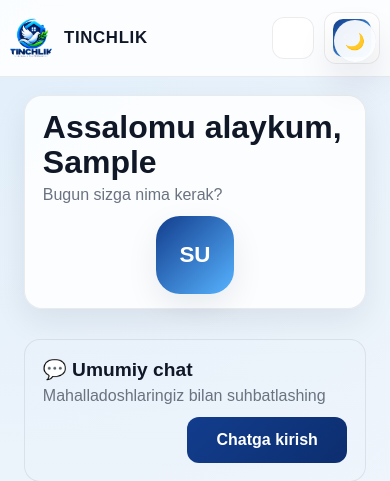
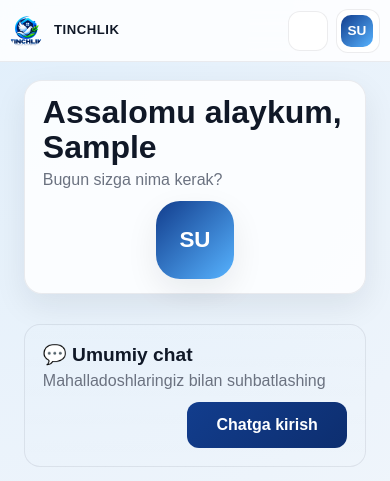
Before and after one commit to ibrohim-system-1020/TINCHLIK24, a Django app: page / in a window 390 px wide. Shown: the top 481 px of the page. Run offline with Django 5.2, Linux system fonts and the light colour scheme; the visitor is signed in with stand-in values (Sample User, id 1); data comes from the database, SQL or seed files in the repository; data that the repository does not hold is empty.

Commit message:
Fix responsive navigation and media queries

```diff
--- a/static/css/dashboard.css
+++ b/static/css/dashboard.css
@@ -350,14 +350,7 @@ body.mobile-menu-open {
   touch-action: none;
 }
 
-@media (prefers-reduced-motion: reduce) {
-  .mobile-panel,
-  .mobile-menu {
-    transition: none;
-  }
-}
-
-@media (max-width: 880px) {
+@media (max-width: 1023px) {
   .nav-links {
     display: none;
   }
@@ -371,16 +364,104 @@ body.mobile-menu-open {
   }
 }
 
-@media (max-width: 560px) {
+@media (max-width: 767px) {
   .topbar {
-    padding-inline: 10px;
+    padding-inline: 12px;
   }
 
   .brand-sub {
     display: none;
   }
 
+  .brand-title {
+    font-size: 0.96rem;
+  }
+
+  .logo-link,
+  .brand-logo {
+    width: 36px;
+    height: 36px;
+  }
+
+  .nav-actions {
+    gap: 8px;
+  }
+
+  .theme-toggle,
+  .hamburger {
+    width: 40px;
+    height: 40px;
+  }
+
   .avatar-button {
     padding-right: 8px;
   }
 }
+
+@media (max-width: 479px) {
+  .topbar {
+    padding: 8px 10px;
+    min-height: 62px;
+  }
+
+  .brand {
+    gap: 8px;
+  }
+
+  .brand-text {
+    max-width: 110px;
+  }
+
+  .brand-title {
+    font-size: 0.82rem;
+    letter-spacing: 0.04em;
+  }
+
+  .logo-link,
+  .brand-logo {
+    width: 32px;
+    height: 32px;
+  }
+
+  .theme-toggle {
+    display: none;
+  }
+
+  .avatar-img,
+  .avatar-fallback {
+    width: 32px;
+    height: 32px;
+  }
+
+  .avatar-button {
+    padding: 4px 6px 4px 4px;
+    min-width: 44px;
+    min-height: 44px;
+  }
+
+  .mobile-menu {
+    width: min(290px, 86vw);
+    padding-top: max(12px, calc(env(safe-area-inset-top) + 12px));
+    padding-bottom: max(16px, calc(env(safe-area-inset-bottom) + 12px));
+  }
+}
+
+@media (min-width: 1024px) {
+  .hamburger {
+    display: none !important;
+  }
+
+  .mobile-panel {
+    display: none !important;
+    visibility: hidden !important;
+    opacity: 0 !important;
+    pointer-events: none !important;
+  }
+}
+
+@media (prefers-reduced-motion: reduce) {
+  .mobile-panel,
+  .mobile-menu {
+    transition: none;
+  }
+}
--- a/static/js/dashboard.js
+++ b/static/js/dashboard.js
@@ -58,7 +58,7 @@
   }
 
   function handleResize() {
-    if (window.innerWidth > 880) {
+    if (window.innerWidth >= 1024) {
       closeMobileMenu();
     }
   }
@@ -90,7 +90,7 @@
     });
 
     mobilePanel.addEventListener('click', function (event) {
-      if (event.target === mobilePanel) {
+      if (event.target === mobilePanel || !mobileMenu.contains(event.target)) {
         closeMobileMenu();
       }
     });
@@ -107,8 +107,10 @@
 
     const clickedInsideMenu = !!mobileMenu && mobileMenu.contains(event.target);
     const clickedHamburger = !!hamburger && hamburger.contains(event.target);
+    const clickedInsideDropdown = !!dropdown && dropdown.contains(event.target);
+    const clickedAvatar = !!avatarBtn && avatarBtn.contains(event.target);
 
-    if (!clickedInsideMenu && !clickedHamburger) {
+    if (!clickedInsideMenu && !clickedHamburger && !clickedInsideDropdown && !clickedAvatar) {
       closeMobileMenu();
     }
   });
```
